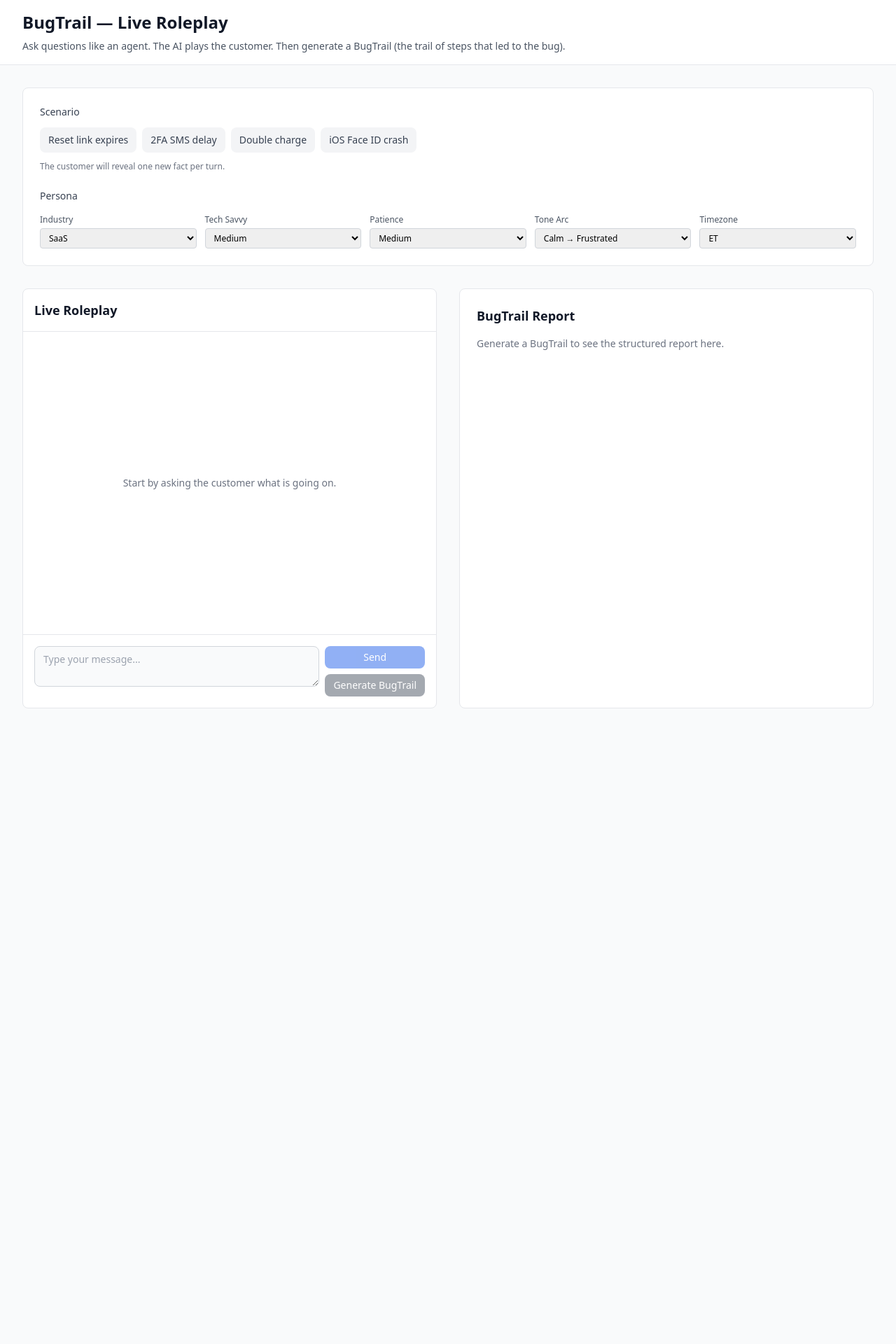
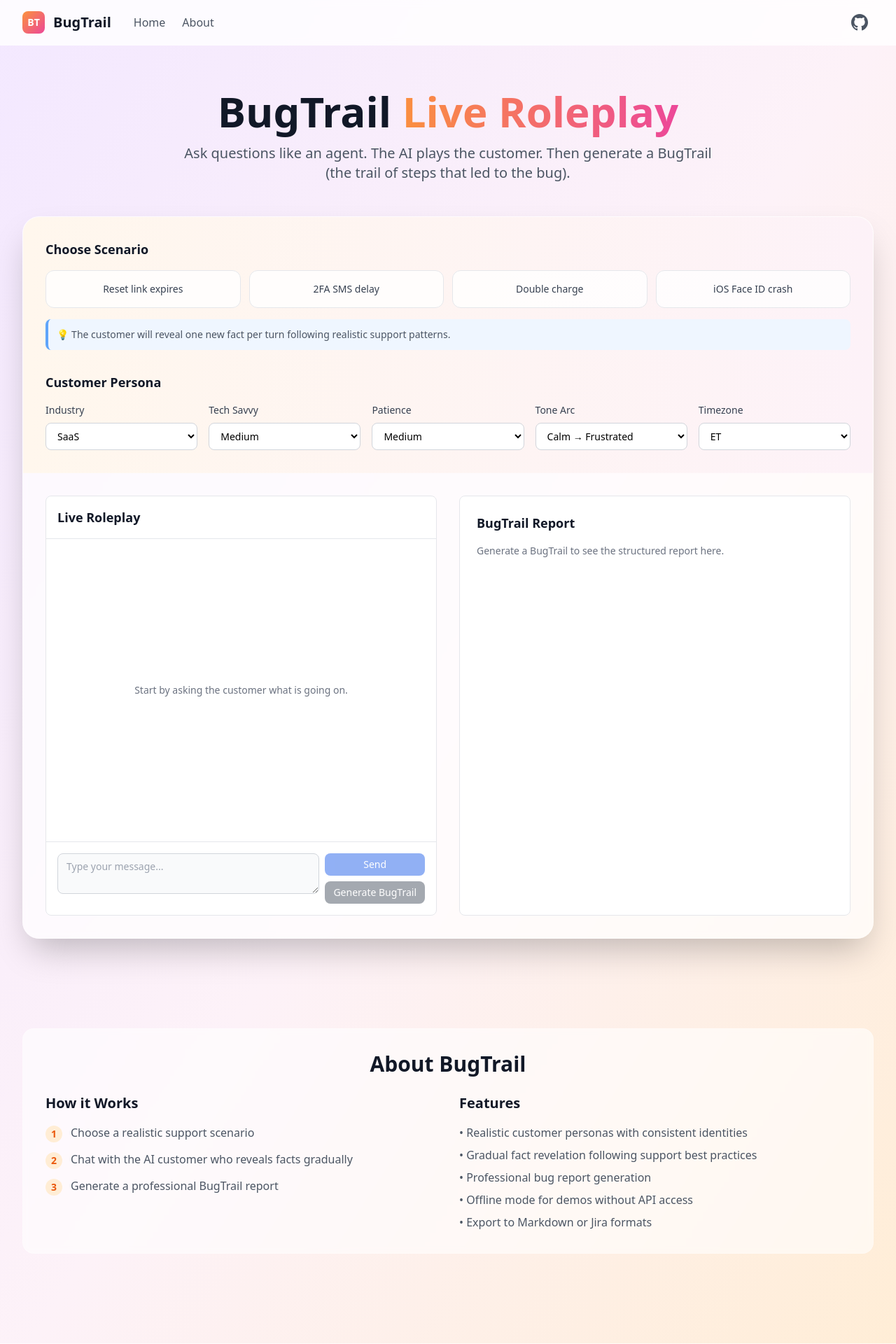
Before and after one commit to antofon/bugtrail, a Next.js app: page / in a window 1280 px wide. Shown: the top 1920 px of the page at 70% size. Before the commit the page ends 1044 px from the top, so only its background shows below. Built offline with nearby package versions, Linux system fonts and the light colour scheme.

Commit message:
Updated UI and added top nav and footer

```diff
--- a/src/app/layout.tsx
+++ b/src/app/layout.tsx
@@ -23,26 +23,63 @@ export default function RootLayout({
 }: Readonly<{
   children: React.ReactNode;
 }>) {
+  const currentYear = new Date().getFullYear();
+
   return (
     <html lang="en">
       <body
-        className={`${geistSans.variable} ${geistMono.variable} antialiased bg-gray-50`}
+        className={`${geistSans.variable} ${geistMono.variable} antialiased bg-gradient-to-br from-purple-100 via-pink-50 to-orange-100 min-h-screen`}
       >
-        <header className="bg-white border-b border-gray-200">
-          <div className="max-w-7xl mx-auto px-4 sm:px-6 lg:px-8 py-4">
-            <div className="flex flex-col space-y-2">
-              <h1 className="text-2xl font-bold text-gray-900">
-                BugTrail — Live Roleplay
-              </h1>
-              <p className="text-sm text-gray-600">
-                Ask questions like an agent. The AI plays the customer. Then generate a BugTrail (the trail of steps that led to the bug).
-              </p>
+        {/* Navigation */}
+        <nav className="bg-white/80 backdrop-blur-sm border-b border-white/20 sticky top-0 z-50">
+          <div className="max-w-7xl mx-auto px-6 lg:px-8">
+            <div className="flex items-center justify-between h-16">
+              {/* Left side - Logo and nav items */}
+              <div className="flex items-center space-x-8">
+                <div className="flex items-center space-x-3">
+                  <div className="w-8 h-8 bg-gradient-to-br from-orange-400 to-pink-500 rounded-lg flex items-center justify-center">
+                    <span className="text-white font-bold text-sm">BT</span>
+                  </div>
+                  <span className="text-xl font-semibold text-gray-900">BugTrail</span>
+                </div>
+
+                <div className="hidden md:flex items-center space-x-6">
+                  <a href="#" className="text-gray-600 hover:text-gray-900 transition-colors">Home</a>
+                  <a href="#about" className="text-gray-600 hover:text-gray-900 transition-colors">About</a>
+                </div>
+              </div>
+
+              {/* Right side - GitHub icon */}
+              <div className="flex items-center">
+                <a
+                  href="https://github.com"
+                  target="_blank"
+                  rel="noopener noreferrer"
+                  className="p-2 text-gray-600 hover:text-gray-900 transition-colors"
+                  aria-label="GitHub"
+                >
+                  <svg className="w-6 h-6" fill="currentColor" viewBox="0 0 24 24">
+                    <path d="M12 0C5.374 0 0 5.373 0 12 0 17.302 3.438 21.8 8.207 23.387c.599.111.793-.261.793-.577v-2.234c-3.338.726-4.033-1.416-4.033-1.416-.546-1.387-1.333-1.756-1.333-1.756-1.089-.745.083-.729.083-.729 1.205.084 1.839 1.237 1.839 1.237 1.07 1.834 2.807 1.304 3.492.997.107-.775.418-1.305.762-1.604-2.665-.305-5.467-1.334-5.467-5.931 0-1.311.469-2.381 1.236-3.221-.124-.303-.535-1.524.117-3.176 0 0 1.008-.322 3.301 1.23A11.509 11.509 0 0112 5.803c1.02.005 2.047.138 3.006.404 2.291-1.552 3.297-1.23 3.297-1.23.653 1.653.242 2.874.118 3.176.77.84 1.235 1.911 1.235 3.221 0 4.609-2.807 5.624-5.479 5.921.43.372.823 1.102.823 2.222v3.293c0 .319.192.694.801.576C20.566 21.797 24 17.3 24 12c0-6.627-5.373-12-12-12z"/>
+                  </svg>
+                </a>
+              </div>
             </div>
           </div>
-        </header>
-        <main className="max-w-7xl mx-auto px-4 sm:px-6 lg:px-8 py-8">
+        </nav>
+
+        {/* Main Content */}
+        <main className="flex-1">
           {children}
         </main>
+
+        {/* Footer */}
+        <footer className="bg-white/60 backdrop-blur-sm border-t border-white/20 mt-16">
+          <div className="max-w-7xl mx-auto px-6 lg:px-8 py-6">
+            <div className="text-center text-sm text-gray-600">
+              © {currentYear} BugTrail. All rights reserved.
+            </div>
+          </div>
+        </footer>
       </body>
     </html>
   );
--- a/src/app/page.tsx
+++ b/src/app/page.tsx
@@ -128,10 +128,25 @@ ${bugtrail.tags.join(', ')}`;
   };
 
   return (
+    <div className="min-h-screen">
+      {/* Hero Section */}
+      <div className="relative overflow-hidden">
+        <div className="max-w-7xl mx-auto px-6 lg:px-8 py-16">
+          <div className="text-center mb-12">
+            <h1 className="text-4xl md:text-6xl font-bold text-gray-900 mb-4">
+              BugTrail
+              <span className="bg-gradient-to-r from-orange-400 to-pink-500 bg-clip-text text-transparent"> Live Roleplay</span>
+            </h1>
+            <p className="text-xl text-gray-600 max-w-3xl mx-auto">
+              Ask questions like an agent. The AI plays the customer. Then generate a BugTrail (the trail of steps that led to the bug).
+            </p>
+          </div>
+
+          {/* Main App Container */}
+          <div className="bg-white/70 backdrop-blur-sm rounded-3xl shadow-2xl border border-white/20 overflow-hidden">
+            {/* Scenario & Persona Section */}
+            <div className="bg-gradient-to-r from-orange-50 to-pink-50 p-8 border-b border-white/20">
               <div className="space-y-8">
-      {/* Scenario & Persona Section */}
-      <div className="bg-white rounded-lg border border-gray-200 p-6">
-        <div className="space-y-6">
                 <ScenarioPicker
                   selectedScenario={selectedScenario}
                   onScenarioChange={handleScenarioChange}
@@ -144,7 +159,8 @@ ${bugtrail.tags.join(', ')}`;
             </div>
 
             {/* Main Content - Chat and Report */}
-      <div className="grid grid-cols-1 lg:grid-cols-2 gap-8">
+            <div className="p-8">
+              <div className="grid grid-cols-1 xl:grid-cols-2 gap-8">
                 <ChatWindow
                   scenarioId={selectedScenario}
                   messages={messages}
@@ -158,5 +174,45 @@ ${bugtrail.tags.join(', ')}`;
                 />
               </div>
             </div>
+          </div>
+        </div>
+
+        {/* About Section */}
+        <div id="about" className="max-w-7xl mx-auto px-6 lg:px-8 py-16">
+          <div className="bg-white/60 backdrop-blur-sm rounded-2xl p-8 border border-white/20">
+            <h2 className="text-3xl font-bold text-gray-900 mb-6 text-center">About BugTrail</h2>
+            <div className="grid md:grid-cols-2 gap-8">
+              <div>
+                <h3 className="text-xl font-semibold text-gray-900 mb-4">How it Works</h3>
+                <ul className="space-y-3 text-gray-600">
+                  <li className="flex items-start">
+                    <span className="w-6 h-6 bg-orange-100 text-orange-600 rounded-full flex items-center justify-center text-sm font-semibold mr-3 mt-0.5">1</span>
+                    Choose a realistic support scenario
+                  </li>
+                  <li className="flex items-start">
+                    <span className="w-6 h-6 bg-orange-100 text-orange-600 rounded-full flex items-center justify-center text-sm font-semibold mr-3 mt-0.5">2</span>
+                    Chat with the AI customer who reveals facts gradually
+                  </li>
+                  <li className="flex items-start">
+                    <span className="w-6 h-6 bg-orange-100 text-orange-600 rounded-full flex items-center justify-center text-sm font-semibold mr-3 mt-0.5">3</span>
+                    Generate a professional BugTrail report
+                  </li>
+                </ul>
+              </div>
+              <div>
+                <h3 className="text-xl font-semibold text-gray-900 mb-4">Features</h3>
+                <ul className="space-y-2 text-gray-600">
+                  <li>• Realistic customer personas with consistent identities</li>
+                  <li>• Gradual fact revelation following support best practices</li>
+                  <li>• Professional bug report generation</li>
+                  <li>• Offline mode for demos without API access</li>
+                  <li>• Export to Markdown or Jira formats</li>
+                </ul>
+              </div>
+            </div>
+          </div>
+        </div>
+      </div>
+    </div>
   );
 }
--- a/src/components/PersonaControls.tsx
+++ b/src/components/PersonaControls.tsx
@@ -12,17 +12,17 @@ export default function PersonaControls({ persona, onPersonaChange }: PersonaCon
 
   return (
     <div className="space-y-4">
-      <h3 className="text-sm font-medium text-gray-700">Persona</h3>
+      <h3 className="text-lg font-semibold text-gray-900">Customer Persona</h3>
 
-      <div className="grid grid-cols-2 md:grid-cols-3 lg:grid-cols-5 gap-3">
+      <div className="grid grid-cols-2 md:grid-cols-3 lg:grid-cols-5 gap-4">
         <div>
-          <label className="block text-xs font-medium text-gray-600 mb-1">
+          <label className="block text-sm font-medium text-gray-700 mb-2">
             Industry
           </label>
           <select
             value={persona.industry}
             onChange={(e) => updatePersona("industry", e.target.value)}
-            className="w-full text-xs border border-gray-300 rounded px-2 py-1 focus:outline-none focus:ring-1 focus:ring-blue-500"
+            className="w-full text-sm border border-gray-300 rounded-lg px-3 py-2 bg-white focus:outline-none focus:ring-2 focus:ring-orange-500 focus:border-transparent transition-all"
           >
             <option value="SaaS">SaaS</option>
             <option value="Ecommerce">Ecommerce</option>
@@ -32,13 +32,13 @@ export default function PersonaControls({ persona, onPersonaChange }: PersonaCon
         </div>
 
         <div>
-          <label className="block text-xs font-medium text-gray-600 mb-1">
+          <label className="block text-sm font-medium text-gray-700 mb-2">
             Tech Savvy
           </label>
           <select
             value={persona.techSavvy}
             onChange={(e) => updatePersona("techSavvy", e.target.value)}
-            className="w-full text-xs border border-gray-300 rounded px-2 py-1 focus:outline-none focus:ring-1 focus:ring-blue-500"
+            className="w-full text-sm border border-gray-300 rounded-lg px-3 py-2 bg-white focus:outline-none focus:ring-2 focus:ring-orange-500 focus:border-transparent transition-all"
           >
             <option value="low">Low</option>
             <option value="medium">Medium</option>
@@ -47,13 +47,13 @@ export default function PersonaControls({ persona, onPersonaChange }: PersonaCon
         </div>
 
         <div>
-          <label className="block text-xs font-medium text-gray-600 mb-1">
+          <label className="block text-sm font-medium text-gray-700 mb-2">
             Patience
           </label>
           <select
             value={persona.patience}
             onChange={(e) => updatePersona("patience", e.target.value)}
-            className="w-full text-xs border border-gray-300 rounded px-2 py-1 focus:outline-none focus:ring-1 focus:ring-blue-500"
+            className="w-full text-sm border border-gray-300 rounded-lg px-3 py-2 bg-white focus:outline-none focus:ring-2 focus:ring-orange-500 focus:border-transparent transition-all"
           >
             <option value="low">Low</option>
             <option value="medium">Medium</option>
@@ -62,13 +62,13 @@ export default function PersonaControls({ persona, onPersonaChange }: PersonaCon
         </div>
 
         <div>
-          <label className="block text-xs font-medium text-gray-600 mb-1">
+          <label className="block text-sm font-medium text-gray-700 mb-2">
             Tone Arc
           </label>
           <select
             value={persona.toneArc}
             onChange={(e) => updatePersona("toneArc", e.target.value)}
-            className="w-full text-xs border border-gray-300 rounded px-2 py-1 focus:outline-none focus:ring-1 focus:ring-blue-500"
+            className="w-full text-sm border border-gray-300 rounded-lg px-3 py-2 bg-white focus:outline-none focus:ring-2 focus:ring-orange-500 focus:border-transparent transition-all"
           >
             <option value="calm_to_frustrated">Calm → Frustrated</option>
             <option value="steady_calm">Steady Calm</option>
@@ -76,13 +76,13 @@ export default function PersonaControls({ persona, onPersonaChange }: PersonaCon
         </div>
 
         <div>
-          <label className="block text-xs font-medium text-gray-600 mb-1">
+          <label className="block text-sm font-medium text-gray-700 mb-2">
             Timezone
           </label>
           <select
             value={persona.timezone}
             onChange={(e) => updatePersona("timezone", e.target.value)}
-            className="w-full text-xs border border-gray-300 rounded px-2 py-1 focus:outline-none focus:ring-1 focus:ring-blue-500"
+            className="w-full text-sm border border-gray-300 rounded-lg px-3 py-2 bg-white focus:outline-none focus:ring-2 focus:ring-orange-500 focus:border-transparent transition-all"
           >
             <option value="America/Los_Angeles">PT</option>
             <option value="America/New_York">ET</option>
--- a/src/components/ScenarioPicker.tsx
+++ b/src/components/ScenarioPicker.tsx
@@ -8,25 +8,25 @@ interface ScenarioPickerProps {
 
 export default function ScenarioPicker({ selectedScenario, onScenarioChange }: ScenarioPickerProps) {
   return (
-    <div className="space-y-3">
-      <h3 className="text-sm font-medium text-gray-700">Scenario</h3>
-      <div className="flex flex-wrap gap-2">
+    <div className="space-y-4">
+      <h3 className="text-lg font-semibold text-gray-900">Choose Scenario</h3>
+      <div className="grid grid-cols-2 lg:grid-cols-4 gap-3">
         {scenarioBriefs.map((scenario) => (
           <button
             key={scenario.id}
             onClick={() => onScenarioChange(scenario.id)}
-            className={`px-3 py-2 rounded-lg text-sm font-medium transition-colors focus:outline-none focus:ring-2 focus:ring-offset-2 focus:ring-blue-500 ${
+            className={`p-4 rounded-xl text-sm font-medium transition-all duration-200 focus:outline-none focus:ring-2 focus:ring-offset-2 focus:ring-orange-500 ${
               selectedScenario === scenario.id
-                ? "bg-blue-600 text-white"
-                : "bg-gray-100 text-gray-700 hover:bg-gray-200"
+                ? "bg-gradient-to-r from-orange-400 to-pink-500 text-white shadow-lg transform scale-105"
+                : "bg-white/80 text-gray-700 hover:bg-white hover:shadow-md border border-gray-200"
             }`}
           >
             {scenario.title}
           </button>
         ))}
       </div>
-      <p className="text-xs text-gray-500">
-        The customer will reveal one new fact per turn.
+      <p className="text-sm text-gray-600 bg-blue-50 p-3 rounded-lg border-l-4 border-blue-400">
+        💡 The customer will reveal one new fact per turn following realistic support patterns.
       </p>
     </div>
   );
```
Lines whose indentation alone changed are shown as unchanged.
